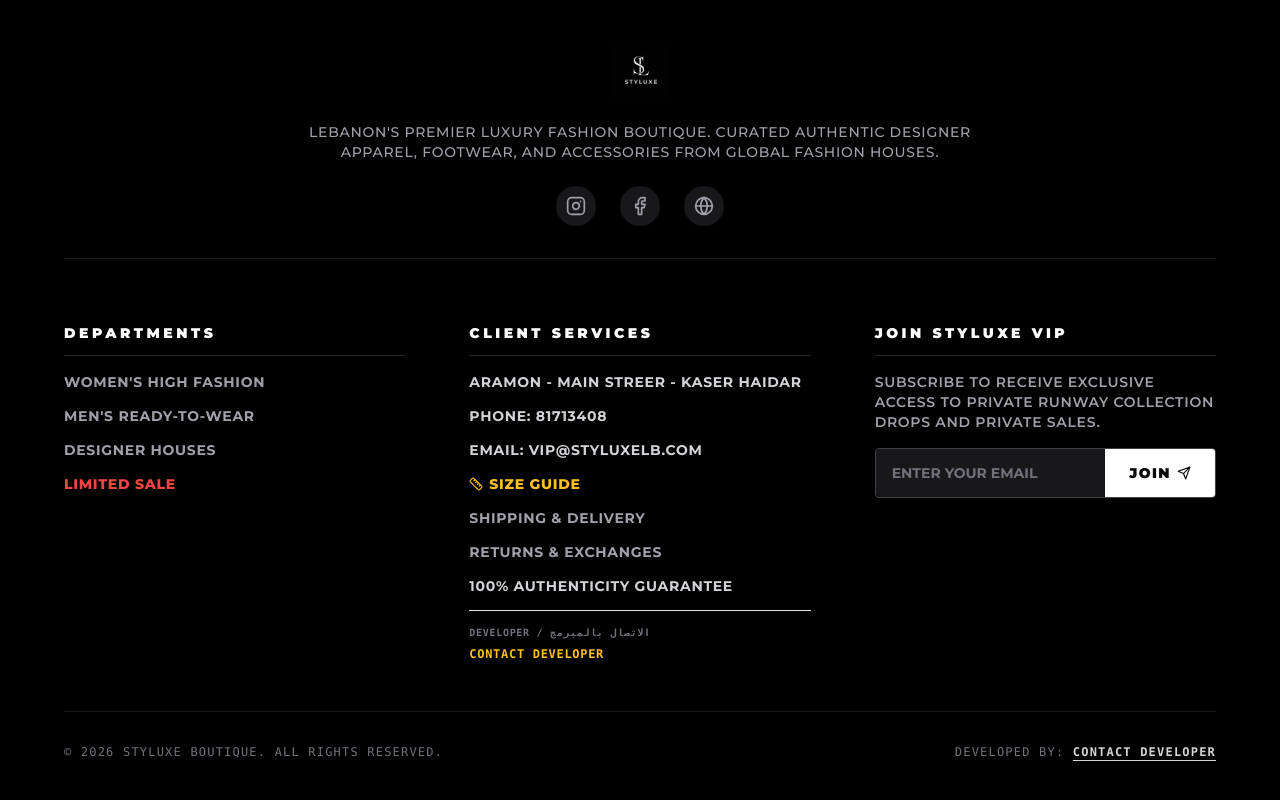
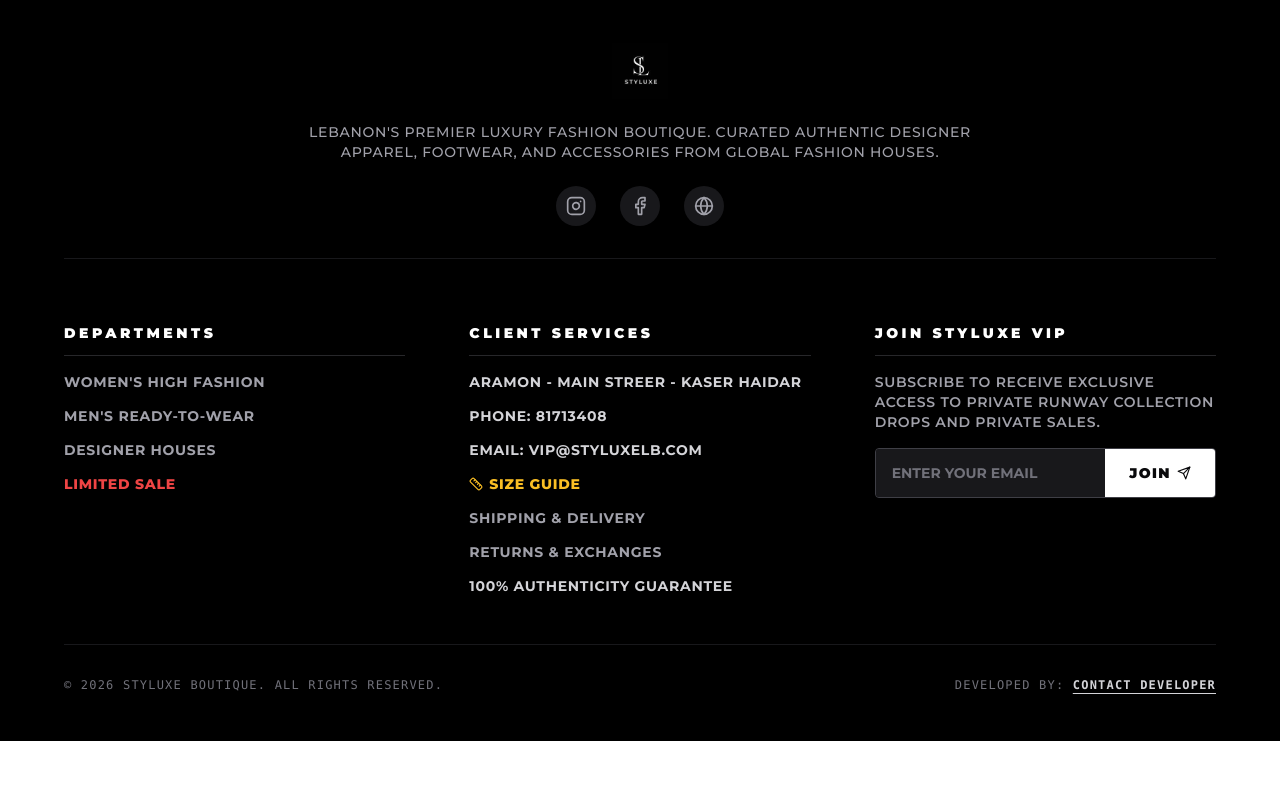
Before and after one commit to husseinmasarra/styluxefinal, a Next.js app: page / in a window 1280 px wide. Shown: the part 1213-2013 px from the top of the page. After the commit the page ends 1954 px from the top, so only its background shows below. Built offline with nearby package versions, Linux system fonts and the light colour scheme; no server answers; the database is empty; a web font is replaced by a local one.

Commit message:
Remove redundant DEVELOPER / الاتصال بالمبرمج label from Footer Client Services

```diff
--- a/src/components/storefront/Footer.tsx
+++ b/src/components/storefront/Footer.tsx
@@ -119,17 +119,6 @@
                   100% AUTHENTICITY GUARANTEE
                 </Link>
               </li>
-              <li className="pt-3 border-t border-zinc-850">
-                <span className="text-[10px] text-zinc-500 block font-mono">DEVELOPER / الاتصال بالمبرمج</span>
-                <a
-                  href="https://wa.me/96181713408"
-                  target="_blank"
-                  rel="noopener noreferrer"
-                  className="inline-flex items-center gap-1.5 text-amber-400 hover:text-amber-300 transition-colors font-mono font-bold text-xs uppercase"
-                >
-                  <span>CONTACT DEVELOPER</span>
-                </a>
-              </li>
             </ul>
           </div>
 
```
